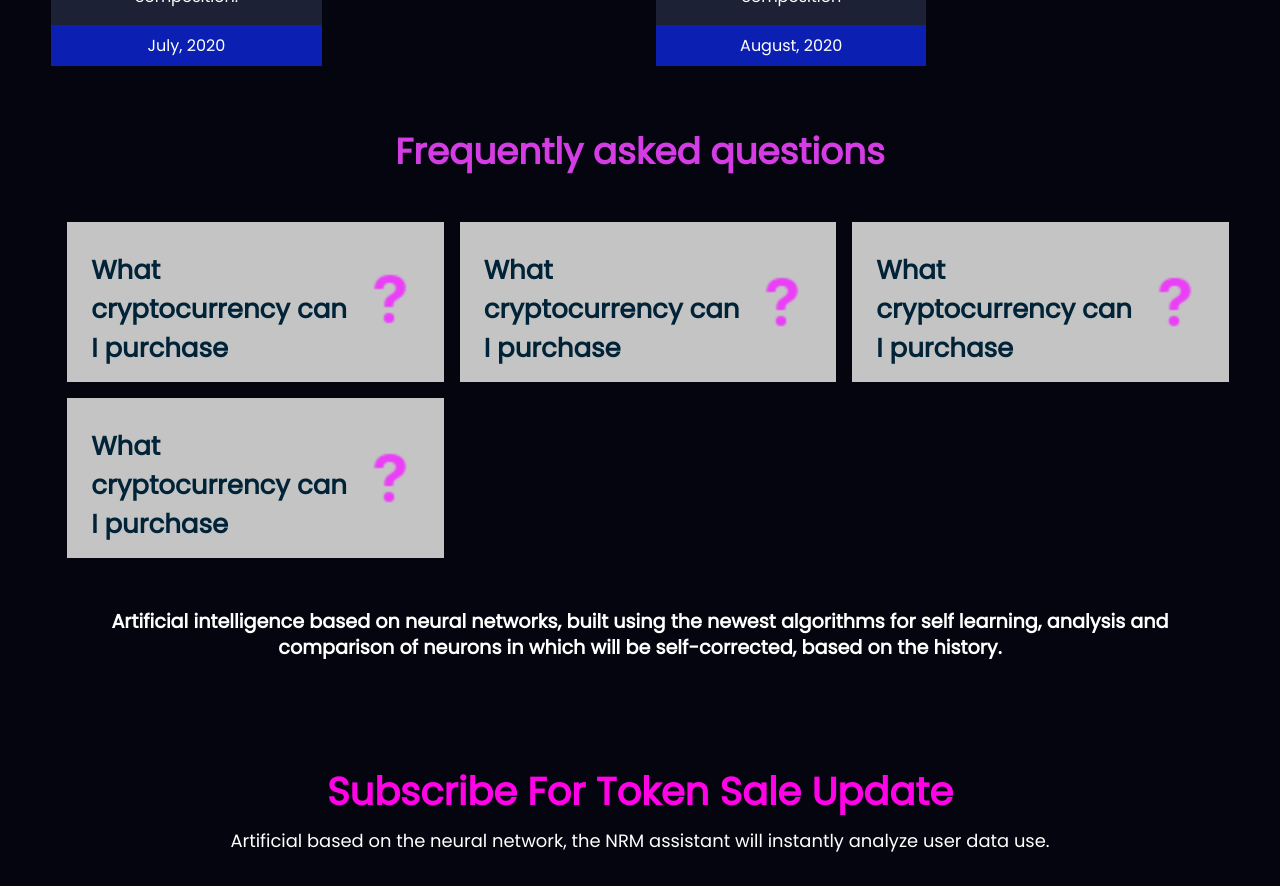
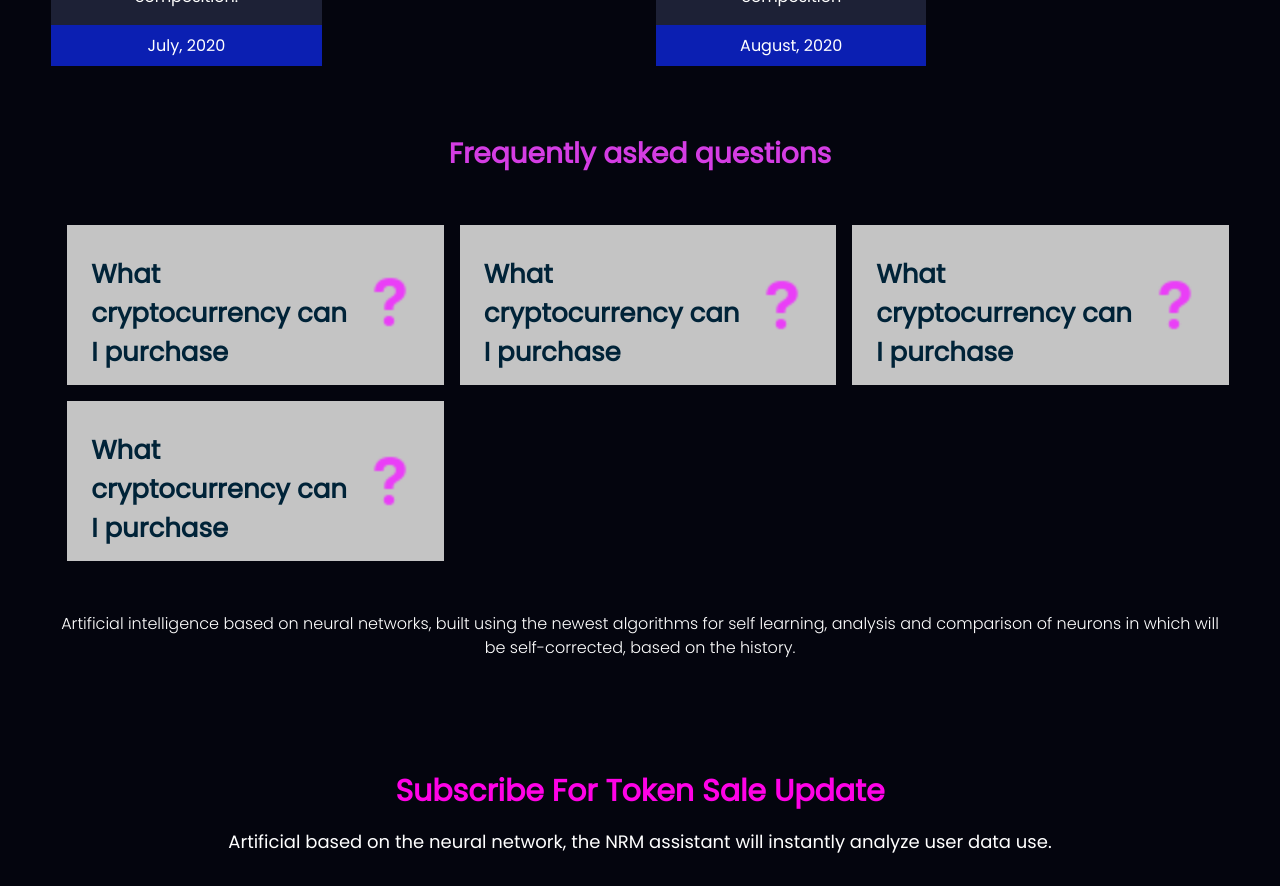
Before and after one commit to Kemmie001/react-landing-page, a React (Create React App) app: page / in a window 1280 px wide. Shown: the part 1940-2826 px from the top of the page. Built offline with nearby package versions, Linux system fonts and the light colour scheme.

Commit message:
fix: consistency is font-sizes across sections

```diff
--- a/src/index.css
+++ b/src/index.css
@@ -153,7 +153,7 @@
 }
 .road-card h1{
   color: #F245FF;
-  font-weight: 500;
+  font-weight: 600;
   font-size: 18px;
   padding-top: 1rem ;
 
@@ -212,10 +212,10 @@
 }
 .faq > h1{
   font-family: Poppins;
-  font-size: 2.8vw;
+  font-size: 28px;
   font-style: normal;
-  font-weight: 700;
-  line-height: 3.5vw;
+  font-weight: 600;
+  line-height: 48px;
   color: #D43DE3;
   margin-bottom: 4%;
   gap: 2rem;
@@ -251,10 +251,10 @@
   color: #ffffff;
   margin: 3% 0;
   font-family: Poppins;
-  font-size: 1.5vw;
+  font-size: 16px;
   font-style: normal;
-  font-weight: 700;
-  line-height: 2vw;
+  font-weight: 300;
+  line-height: 24px;
 
 }
 
@@ -265,19 +265,19 @@
 }
 
 .subscribe h1{
-  font-size: 3vw;
+  font-size: 30px;
   font-style: normal;
-  font-weight: 700;
-  line-height: 4vw;
+  font-weight: 600;
+  line-height: 50px;
   margin-bottom: 1%;
 }
 
 .subscribe p{
   font-family: Poppins;
-  font-size: 1.4vw;
+  font-size: 18px;
   font-style: normal;
   font-weight: 400;
-  line-height: 1.8vw;
+  line-height: 27px;
   margin-bottom: 3%;
 }
 
```
